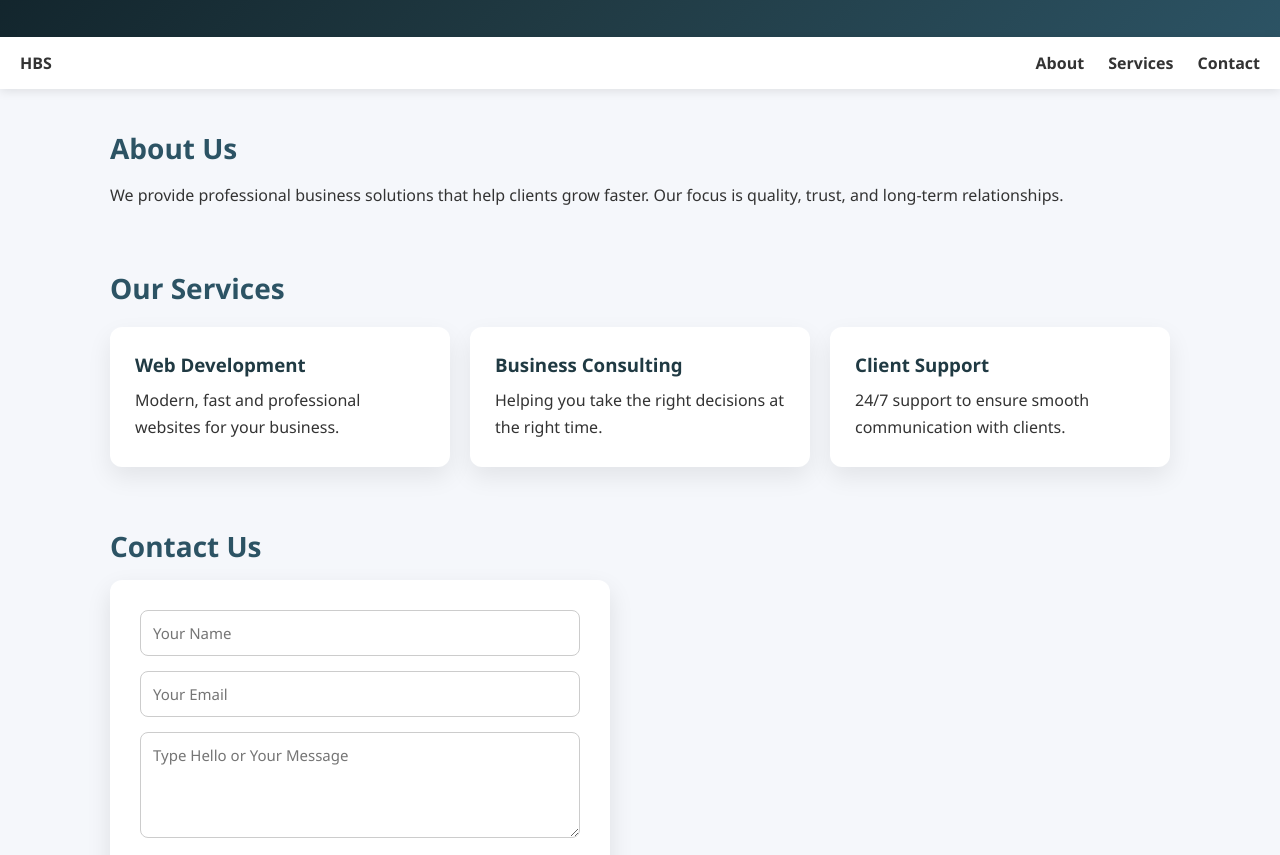
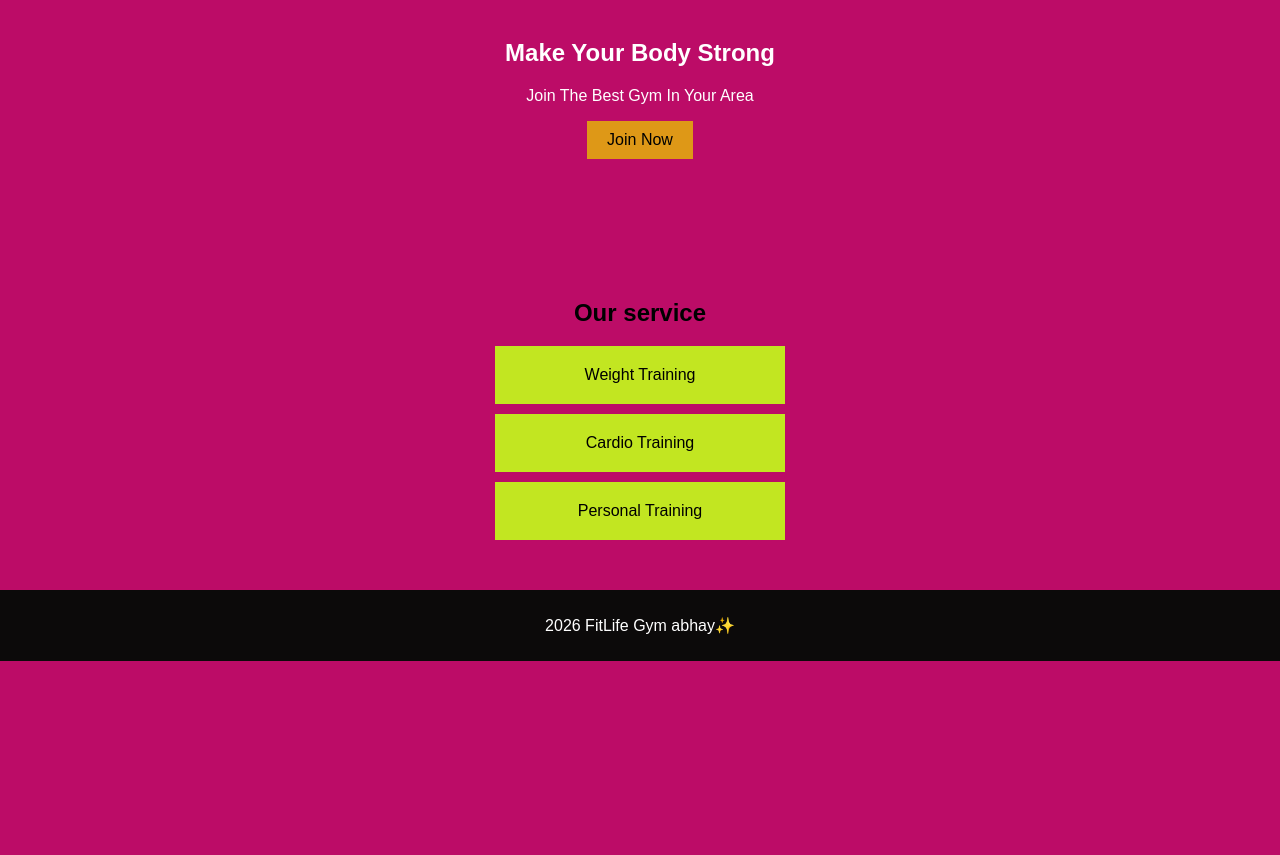
Before and after one commit to katiyarsingh/katiyar-family, a plain HTML site: page index.html in a window 1280 px wide. Shown: the part 159-1014 px from the top of the page. After the commit the page ends 820 px from the top, so only its background shows below. Drawn offline with Linux system fonts and the light colour scheme; a script that the page names is missing.

Commit message:
Add files via upload

```diff
--- a/index.html
+++ b/index.html
@@ -1,224 +1,43 @@
 <!DOCTYPE html>
-<html lang="en">
+<html>
     <head>
-  <meta charset="UTF-8" />
-  <meta name="viewport" content="width=device-width, initial-scale=1.0" />
-  <title>Harsh Business Solutions</title>
-  <style>
-    * {
-      margin: 0;
-      padding: 0;
-      box-sizing: border-box;
-      font-family: 'Segoe UI', Tahoma, Geneva, Verdana, sans-serif;
-    }
+        <title>Harsh Exrcise Gym</title>
+        <link rel="stylesheet" href="style.css">
 
-    body {
-      background: #f5f7fb;
-      color: #333;
-    }
-
-    header {
-      background: linear-gradient(135deg, #0f2027, #203a43, #2c5364);
-      color: #fff;
-      padding: 40px 20px;
-      text-align: center;
-    }
-
-    header h1 {
-      font-size: 36px;
-      margin-bottom: 10px;
-    }
-
-    header p {
-      font-size: 18px;
-      opacity: 0.9;
-    }
-
-    nav {
-      background: #ffffff;
-      box-shadow: 0 2px 10px rgba(0,0,0,0.1);
-      padding: 15px 20px;
-      display: flex;
-      justify-content: space-between;
-      align-items: center;
-    }
-
-    nav a {
-      text-decoration: none;
-      color: #333;
-      margin-left: 20px;
-      font-weight: 600;
-    }
-
-    .container {
-      max-width: 1100px;
-      margin: 40px auto;
-      padding: 0 20px;
-    }
-
-    .section {
-      margin-bottom: 60px;
-    }
-
-    .section h2 {
-      font-size: 28px;
-      margin-bottom: 15px;
-      color: #2c5364;
-    }
-
-    .section p {
-      font-size: 16px;
-      line-height: 1.7;
-    }
-
-    .cards {
-      display: grid;
-      grid-template-columns: repeat(auto-fit, minmax(250px, 1fr));
-      gap: 20px;
-      margin-top: 20px;
-    }
-
-    .card {
-      background: #fff;
-      padding: 25px;
-      border-radius: 12px;
-      box-shadow: 0 10px 25px rgba(0,0,0,0.08);
-      transition: transform 0.3s;
-    }
-
-    .card:hover {
-      transform: translateY(-5px);
-    }
-
-    .card h3 {
-      margin-bottom: 10px;
-      color: #203a43;
-    }
-
-    .contact-box {
-      background: #ffffff;
-      padding: 30px;
-      border-radius: 12px;
-      box-shadow: 0 10px 25px rgba(0,0,0,0.1);
-      max-width: 500px;
-    }
-
-    .contact-box input,
-    .contact-box textarea {
-      width: 100%;
-      padding: 12px;
-      margin-bottom: 15px;
-      border: 1px solid #ccc;
-      border-radius: 8px;
-      font-size: 15px;
-    }
-
-    .contact-box button {
-      width: 100%;
-      padding: 12px;
-      background: #2c5364;
-      color: #fff;
-      border: none;
-      border-radius: 8px;
-      font-size: 16px;
-      cursor: pointer;
-    }
-
-    .contact-box button:hover {
-      background: #203a43;
-    }
-
-    footer {
-      background: #0f2027;
-      color: #fff;
-      text-align: center;
-      padding: 20px;
-      margin-top: 60px;
-    }
-
-    footer p {
-      font-size: 14px;
-      opacity: 0.8;
-    }
-  </style>
+        <script async src="https://pagead2.googlesyndication.com/pagead//js/adsbygoogle.js?
+        client=ca-pub-7759666150558771"
+        crossorigin="anonymous"></script>
     </head>
-<head>
-<title>Harsh Katiyar | Professional Web Developer</title>
-
-<meta name="description" content="Raman Katiyar – Professional Website Developer. Business ke liye modern aur fast websites.">
-</head>
-
     <body>
-
-  <header>
-    <h1>Harsh Business Solutions</h1>
-    <h2>Harsh Katiyar – Professional Website Developer</h2>
-
-    <p>Professional Website | Trusted by Clients</p>
-  </header>
-
         <nav>
-    <strong>HBS</strong>
+            <h2> Abhay FitLife Gym&#128525;</h2>
             <div>
-      <a href="#about">About</a>
-      <a href="#services">Services</a>
-      <a href="#contact">Contact</a>
+                <a href="index.html">Home</a>
+                <a href="about.html">About</a>
+                <a href="contact.html">Contact</a>
             </div>
         </nav>
 
-  <div class="container">
 
-    <div class="section" id="about">
-      <h2>About Us</h2>
-      <p>
-        We provide professional business solutions that help clients grow faster.
-        Our focus is quality, trust, and long-term relationships.
-      </p>
-    </div>
+        <section class="hero">
+            <h1>Make Your Body Strong</h1>
+            <p>Join The Best Gym In Your Area</p>
+            <button>Join Now</button>
+        </section>
 
-    <div class="section" id="services">
-      <h2>Our Services</h2>
-      <div class="cards">
-        <div class="card">
-          <h3>Web Development</h3>
-          <p>Modern, fast and professional websites for your business.</p>
-        </div>
-        <div class="card">
-          <h3>Business Consulting</h3>
-          <p>Helping you take the right decisions at the right time.</p>
-        </div>
-        <div class="card">
-          <h3>Client Support</h3>
-          <p>24/7 support to ensure smooth communication with clients.</p>
-        </div>
-      </div>
-    </div>
-
-    <div class="section" id="contact">
-      <h2>Contact Us</h2>
-      <!-- Note: This uses mailto. Pure HTML+CSS cannot send data without backend -->
-      <form class="contact-box" action="mailto:katiyarharsh17@gmail.com" method="post" enctype="text/plain">
-        <input type="text" name="Name" placeholder="Your Name" required />
-        <input type="email" name="Email" placeholder="Your Email" required />
-        <textarea name="Message" rows="4" placeholder="Type Hello or Your Message" required></textarea>
-        <button type="submit">Send Message</button>
-      </form>
-    </div>
-
-  </div>
-
-  <a href="https://wa.me/918468051501?text=Hello%20I%20want%20to%20contact%20you"
-   style="display:block;text-align:center;
-   background:#25D366;color:white;
-   padding:12px;border-radius:8px;
-   text-decoration:none;font-weight:600;">
-   Chat on WhatsApp
-</a>
+        <section class="service">
+            <h2>Our service</h2>
+            <div class="box">Weight Training</div>
+            <div class="box">Cardio Training</div>
+            <div class="box">Personal Training</div>
+        </section>
 
 
         <footer>
-    <p>© 2026 Harsh Business Solutions. All Rights Reserved.</p>
+            <p>2026 FitLife Gym abhay&#10024;</p>
         </footer>
-
+        <script>
+(function(){if(!window.chatbase||window.chatbase("getState")!=="initialized"){window.chatbase=(...arguments)=>{if(!window.chatbase.q){window.chatbase.q=[]}window.chatbase.q.push(arguments)};window.chatbase=new Proxy(window.chatbase,{get(target,prop){if(prop==="q"){return target.q}return(...args)=>target(prop,...args)}})}const onLoad=function(){const script=document.createElement("script");script.src="https://www.chatbase.co/embed.min.js";script.id="oD4Jmy7wUO8HkhIy18o-c";script.domain="www.chatbase.co";document.body.appendChild(script)};if(document.readyState==="complete"){onLoad()}else{window.addEventListener("load",onLoad)}})();
+</script>
     </body>
 </html>
--- /dev/null
+++ b/style.css
@@ -0,0 +1,76 @@
+body{
+    margin: 0;
+    font-family: Arial;
+    background: rgb(188, 12, 103);
+}
+
+nav{
+    background: rgb(0, 0, 0);
+    color: white;
+    padding: 15px;
+    display: flex;
+    justify-content: space-between;
+}
+
+nav a{
+    color: white;
+    margin-left: 15px;
+    text-decoration: none;
+}
+
+nav a:hover{
+    color: rgb(255, 200, 33);
+}
+
+.hero{
+    background: 10px 20px;
+    color: white;
+    text-align: center;
+    padding: 80px 20px;
+}
+
+    .hero button{
+        padding: 10px 20px;
+        background: rgb(222, 152, 23);
+        border: none;
+        font-size: 16px;
+}
+
+.service{
+    text-align: center;
+    padding: 40px;
+}
+
+.box{
+    background: rgb(194, 230, 33);
+    padding: 20px;
+    margin:10px auto;
+    width:250px;
+
+}
+.page{
+    padding: 40px;
+
+    text-align: center;
+}
+
+form input,form textarea{
+    width:80px;
+    margin:10px 0;
+    padding: 10px;
+}
+
+form button{
+    padding: 10px 20px;
+    background: black;
+    color: white;
+    border: none;
+}
+
+footer{
+    background: rgb(12, 10, 10);
+    color:white;
+    text-align: center;
+    padding:10px;
+
+}
```
Also changed, not shown: about.html (added, +32 -0 lines), contact.html (added, +41 -0 lines). Lines whose indentation alone changed are shown as unchanged.
